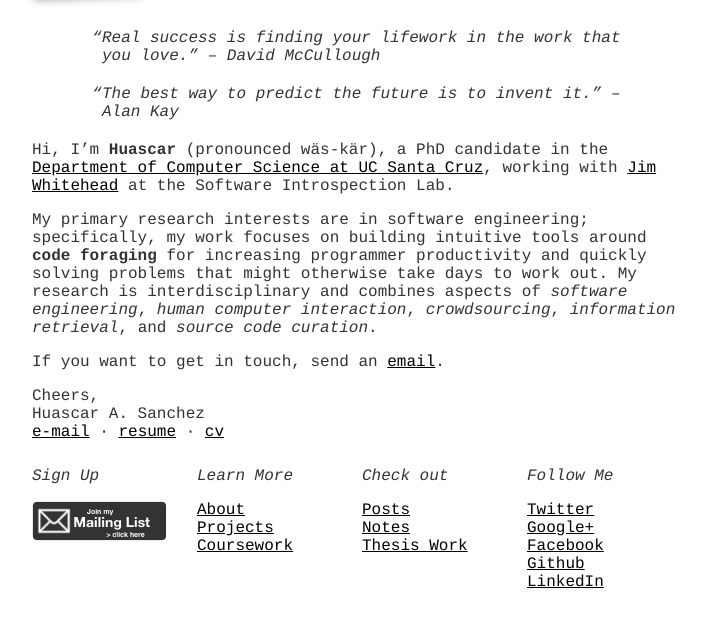
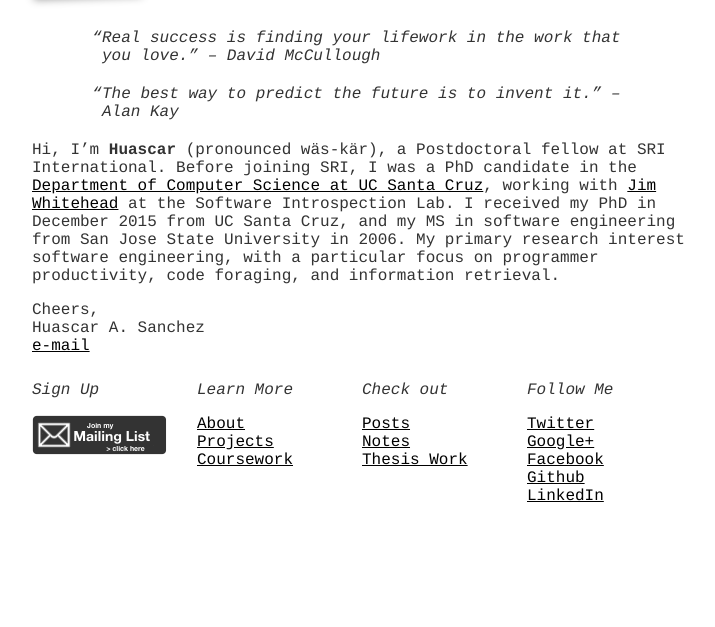
Before and after one commit to hsanchez/hsanchez.github.io, a Jekyll site: the page built from index.md, in a window 1280 px wide, cut to the strip 218-845 px from the top of the page. Shown: the whole strip, without its empty margins (278-993 px from the left). Built offline with Jekyll 4.4.1, drawn with Linux system fonts in a browser that asks for light colours.

Commit message:
updates main index and about page

```diff
--- a/index.md
+++ b/index.md
@@ -2,7 +2,7 @@
 home: true
 layout: default
 title: Huascar A. Sanchez on the Internet
-description: This is the academic site of Huascar A. Sanchez, a CS graduate student part of SIL at UC Santa Cruz..
+description: Huascar Sanchez Homepage
 ---
 
 <blockquote id="leadquote"><span class="quote">Real success is finding your lifework in the work that you love.</span><small class='author'><a href='http://en.wikipedia.org/wiki/David_McCullough'>David McCullough</a></small></blockquote>
@@ -10,19 +10,12 @@
 <blockquote id="followquote"><span class="quote">The best way to predict the future is to invent it.</span><small class='author'><a href='http://en.wikiquote.org/wiki/Alan_Kay'>Alan Kay</a></small></blockquote>
 
 
-Hi, I'm **Huascar** (pronounced wäs-kär), a PhD candidate in the [Department of Computer Science at UC Santa Cruz](http://cs.soe.ucsc.edu/), working with [Jim Whitehead](http://users.soe.ucsc.edu/~ejw/) at the Software Introspection Lab.
+Hi, I'm **Huascar** (pronounced wäs-kär), a Postdoctoral fellow at SRI International. Before joining SRI, I was a PhD candidate in the [Department of Computer Science at UC Santa Cruz](http://cs.soe.ucsc.edu/), working with [Jim Whitehead](http://users.soe.ucsc.edu/~ejw/) at the Software Introspection Lab. I received my PhD in December 2015 from UC Santa Cruz, and my MS in software engineering from San Jose State University in 2006. My primary research interest software engineering, with a particular focus on programmer productivity, code foraging, and information retrieval.
 
-My primary research interests are in software engineering; specifically, my work focuses on building
-intuitive tools around **code foraging** for increasing programmer
-productivity and quickly solving problems that might otherwise take days to
-work out. My research is interdisciplinary and combines aspects of *software
-engineering*, *human computer interaction*, *crowdsourcing*, *information
-retrieval*, and *source code curation*.
-
-If you want to get in touch, send an [email](mailto:hsanchez@cs.ucsc.edu).
 
 Cheers,
 Huascar A. Sanchez
-[e-mail](mailto:hsanchez@cs.ucsc.edu)&nbsp;·&nbsp;[resume](./static/huascarsanchez.resume.pdf)&nbsp;·&nbsp;[cv](./static/huascarsanchez.cv.pdf)
+[e-mail](mailto:huascar.sanchez@sri.com)
+<!-- [e-mail](mailto:hsanchez@cs.ucsc.edu)&nbsp;·&nbsp;[resume](./static/huascarsanchez.resume.pdf)&nbsp;·&nbsp;[cv](./static/huascarsanchez.cv.pdf)   -->
 <!-- [e-mail](mailto:hsanchez@cs.ucsc.edu)&nbsp;·&nbsp;[cv](./static/huascarsanchez.cv.pdf)&nbsp;·&nbsp;[research statement](./static/huascarsanchez-research.pdf)&nbsp;·&nbsp;[teaching statement](./static/huascarsanchez-teaching.pdf)-->
 <!-- ·&nbsp;[resume](./static/hidden) -->
```
Also changed, not shown: about/index.md (+2 -10 lines).
